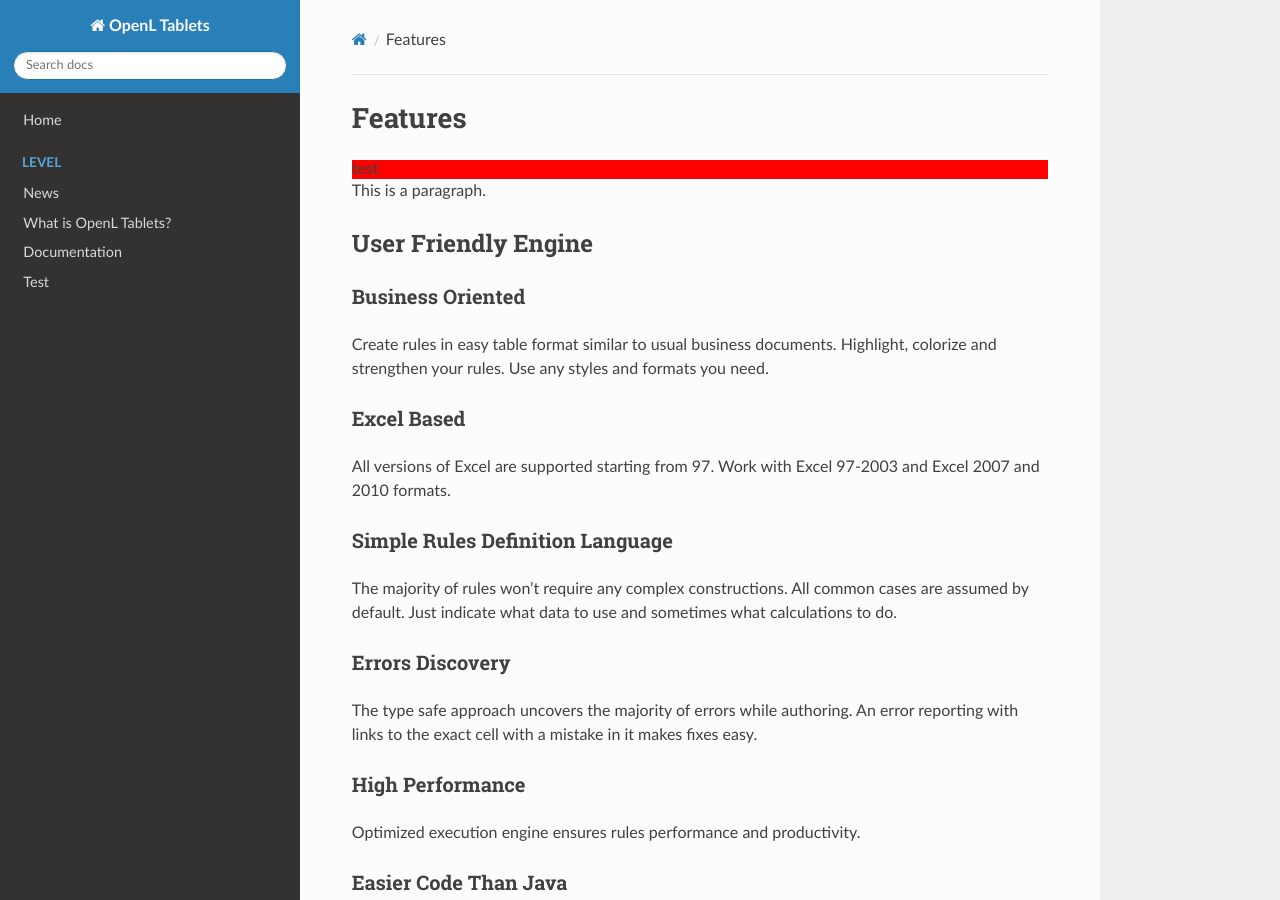
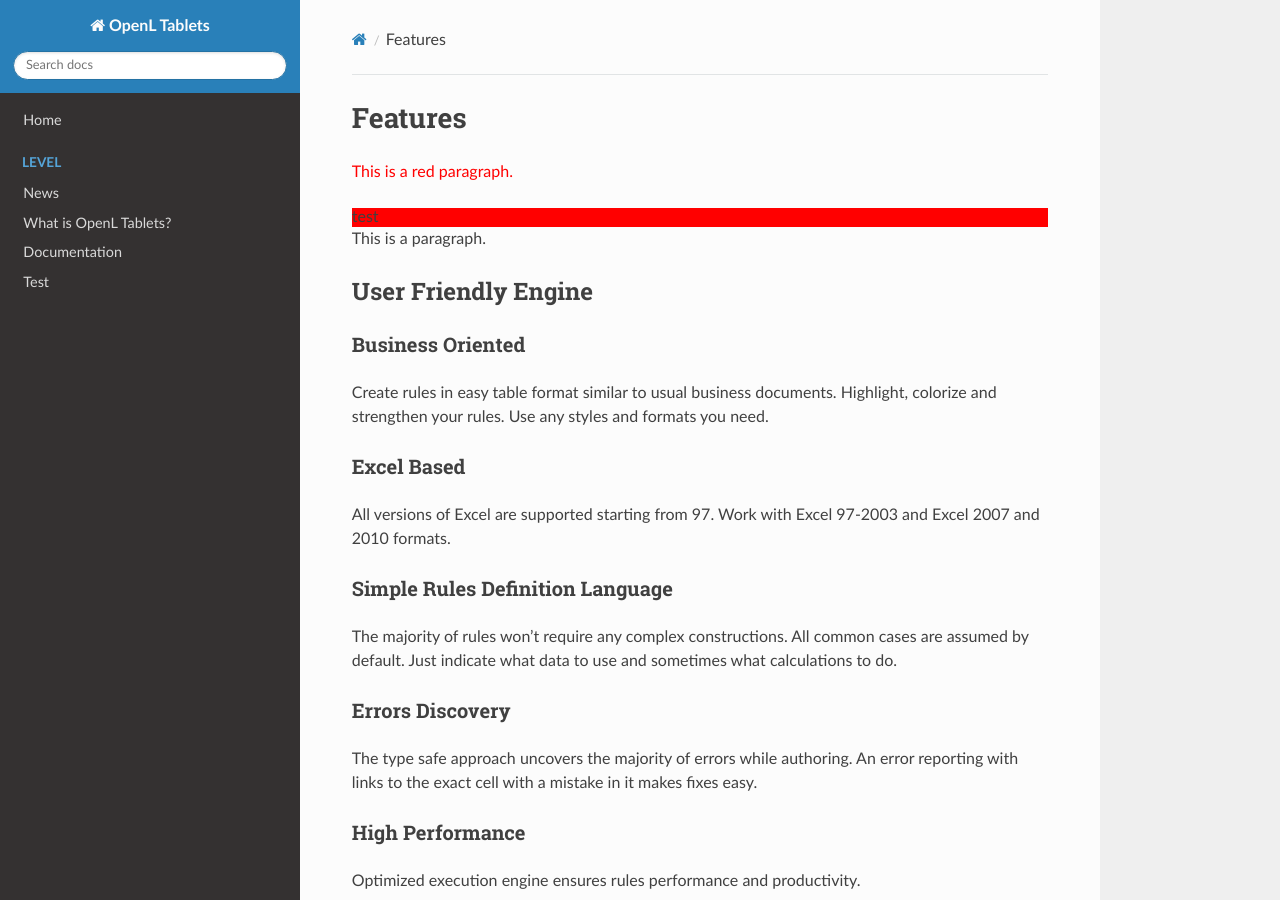
Before and after one commit to WWmonster/MarkdownTest, an MkDocs documentation site: the page built from docs/Features.md, in a window 1280 px wide and 900 px high. Built offline with MkDocs 1.6.1, drawn with Linux system fonts in a browser that asks for light colours; nearby versions of some CDN libraries.

Commit message:
Update Features.md

```diff
--- a/docs/Features.md
+++ b/docs/Features.md
@@ -1,4 +1,6 @@
 # Features
+
+<p style="color:red;">This is a red paragraph.</p>
 
 <div style="background:red;">test</div>
 <p>This is a paragraph.</p>
```
